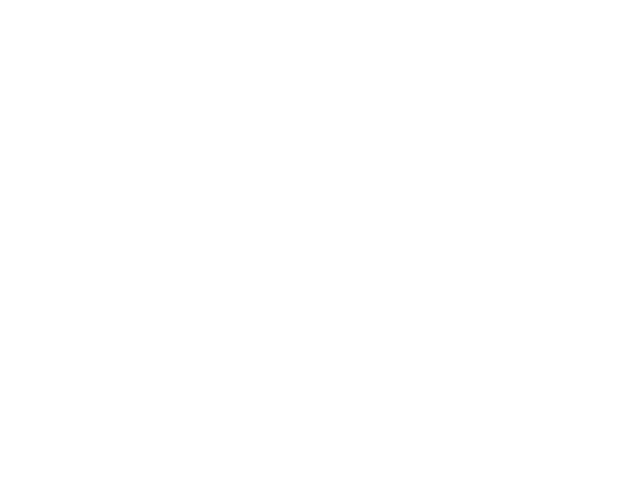
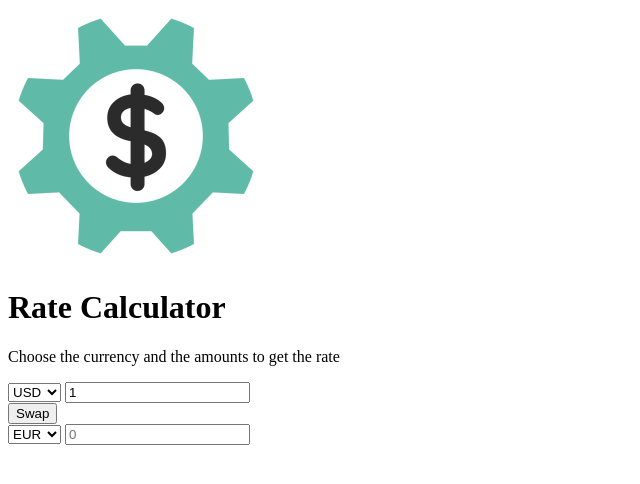
Before and after one commit to Jair-vet/Moneda-Calculator, a plain HTML site: page index.html in a window 1280 px wide. Shown: the whole page, without its empty margins (0-640 px from the left). Drawn offline with Linux system fonts and the light colour scheme.

Commit message:
finalizamos el Index

```diff
--- a/index.html
+++ b/index.html
@@ -9,6 +9,135 @@
 </head>
 <body>
 
+    <img src="img/money.png" alt="" class="money-img">
+    <h1>Rate Calculator</h1>
+    <p>Choose the currency and the amounts to get the rate</p>
+
+    <div class="container">
+        <div class="currency">
+          <select id="currency-one">
+            <option value="AED">AED</option>
+            <option value="ARS">ARS</option>
+            <option value="AUD">AUD</option>
+            <option value="BGN">BGN</option>
+            <option value="BRL">BRL</option>
+            <option value="BSD">BSD</option>
+            <option value="CAD">CAD</option>
+            <option value="CHF">CHF</option>
+            <option value="CLP">CLP</option>
+            <option value="CNY">CNY</option>
+            <option value="COP">COP</option>
+            <option value="CZK">CZK</option>
+            <option value="DKK">DKK</option>
+            <option value="DOP">DOP</option>
+            <option value="EGP">EGP</option>
+            <option value="EUR">EUR</option>
+            <option value="FJD">FJD</option>
+            <option value="GBP">GBP</option>
+            <option value="GTQ">GTQ</option>
+            <option value="HKD">HKD</option>
+            <option value="HRK">HRK</option>
+            <option value="HUF">HUF</option>
+            <option value="IDR">IDR</option>
+            <option value="ILS">ILS</option>
+            <option value="INR">INR</option>
+            <option value="ISK">ISK</option>
+            <option value="JPY">JPY</option>
+            <option value="KRW">KRW</option>
+            <option value="KZT">KZT</option>
+            <option value="MXN">MXN</option>
+            <option value="MYR">MYR</option>
+            <option value="NOK">NOK</option>
+            <option value="NZD">NZD</option>
+            <option value="PAB">PAB</option>
+            <option value="PEN">PEN</option>
+            <option value="PHP">PHP</option>
+            <option value="PKR">PKR</option>
+            <option value="PLN">PLN</option>
+            <option value="PYG">PYG</option>
+            <option value="RON">RON</option>
+            <option value="RUB">RUB</option>
+            <option value="SAR">SAR</option>
+            <option value="SEK">SEK</option>
+            <option value="SGD">SGD</option>
+            <option value="THB">THB</option>
+            <option value="TRY">TRY</option>
+            <option value="TWD">TWD</option>
+            <option value="UAH">UAH</option>
+            <option value="USD" selected>USD</option>
+            <option value="UYU">UYU</option>
+            <option value="VND">VND</option>
+            <option value="ZAR">ZAR</option>
+          </select>
+          <input type="number" id="amount-one" placeholder="0" value="1" />
+        </div>
+
+        <div class="swap-rate-container">
+          <button class="btn" id="swap">
+            Swap
+          </button>
+          <div class="rate" id="rate"></div>
+        </div>
+
+        <div class="currency">
+          <select id="currency-two">
+            <option value="AED">AED</option>
+            <option value="ARS">ARS</option>
+            <option value="AUD">AUD</option>
+            <option value="BGN">BGN</option>
+            <option value="BRL">BRL</option>
+            <option value="BSD">BSD</option>
+            <option value="CAD">CAD</option>
+            <option value="CHF">CHF</option>
+            <option value="CLP">CLP</option>
+            <option value="CNY">CNY</option>
+            <option value="COP">COP</option>
+            <option value="CZK">CZK</option>
+            <option value="DKK">DKK</option>
+            <option value="DOP">DOP</option>
+            <option value="EGP">EGP</option>
+            <option value="EUR" selected>EUR</option>
+            <option value="FJD">FJD</option>
+            <option value="GBP">GBP</option>
+            <option value="GTQ">GTQ</option>
+            <option value="HKD">HKD</option>
+            <option value="HRK">HRK</option>
+            <option value="HUF">HUF</option>
+            <option value="IDR">IDR</option>
+            <option value="ILS">ILS</option>
+            <option value="INR">INR</option>
+            <option value="ISK">ISK</option>
+            <option value="JPY">JPY</option>
+            <option value="KRW">KRW</option>
+            <option value="KZT">KZT</option>
+            <option value="MXN">MXN</option>
+            <option value="MYR">MYR</option>
+            <option value="NOK">NOK</option>
+            <option value="NZD">NZD</option>
+            <option value="PAB">PAB</option>
+            <option value="PEN">PEN</option>
+            <option value="PHP">PHP</option>
+            <option value="PKR">PKR</option>
+            <option value="PLN">PLN</option>
+            <option value="PYG">PYG</option>
+            <option value="RON">RON</option>
+            <option value="RUB">RUB</option>
+            <option value="SAR">SAR</option>
+            <option value="SEK">SEK</option>
+            <option value="SGD">SGD</option>
+            <option value="THB">THB</option>
+            <option value="TRY">TRY</option>
+            <option value="TWD">TWD</option>
+            <option value="UAH">UAH</option>
+            <option value="USD">USD</option>
+            <option value="UYU">UYU</option>
+            <option value="VND">VND</option>
+            <option value="ZAR">ZAR</option>
+          </select>
+          <input type="number" id="amount-two" placeholder="0" />
+        </div>
+      </div>
+
     <script src="script.js"></script>
 </body>
 </html>
```
